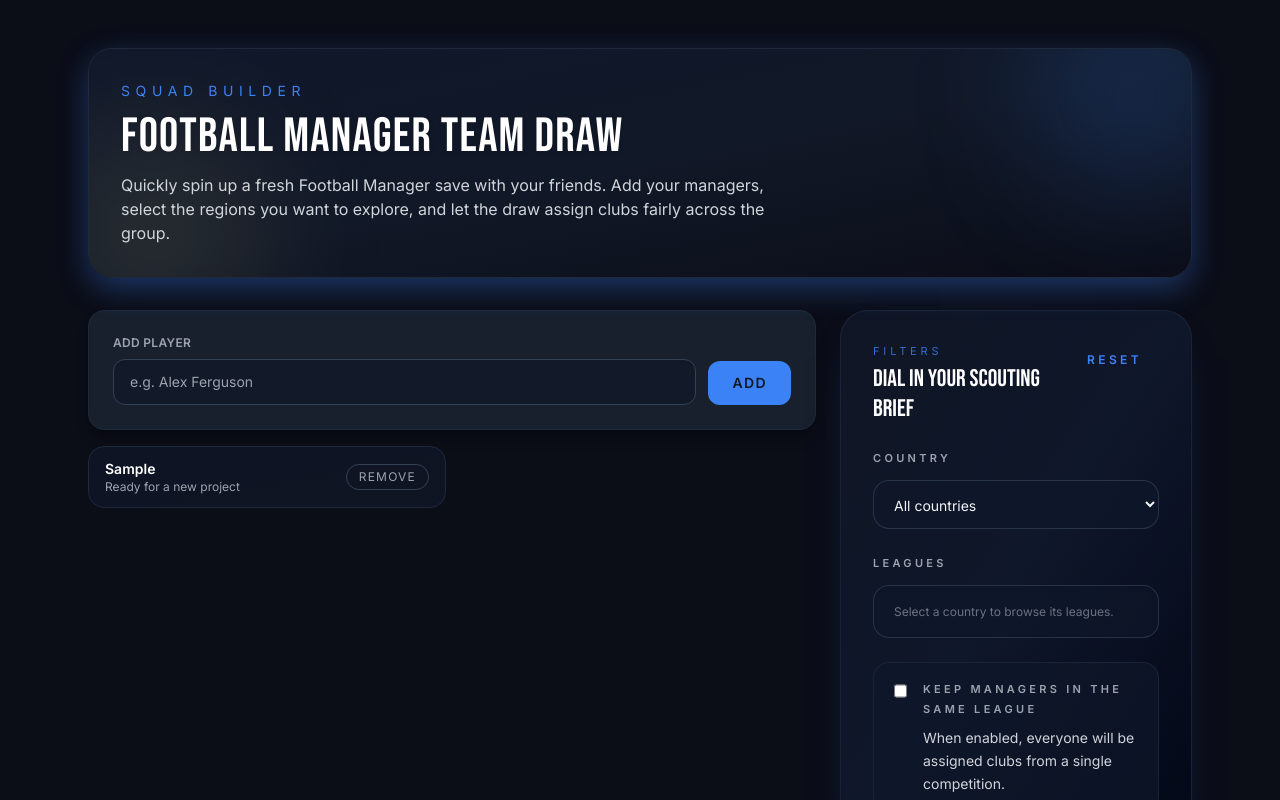
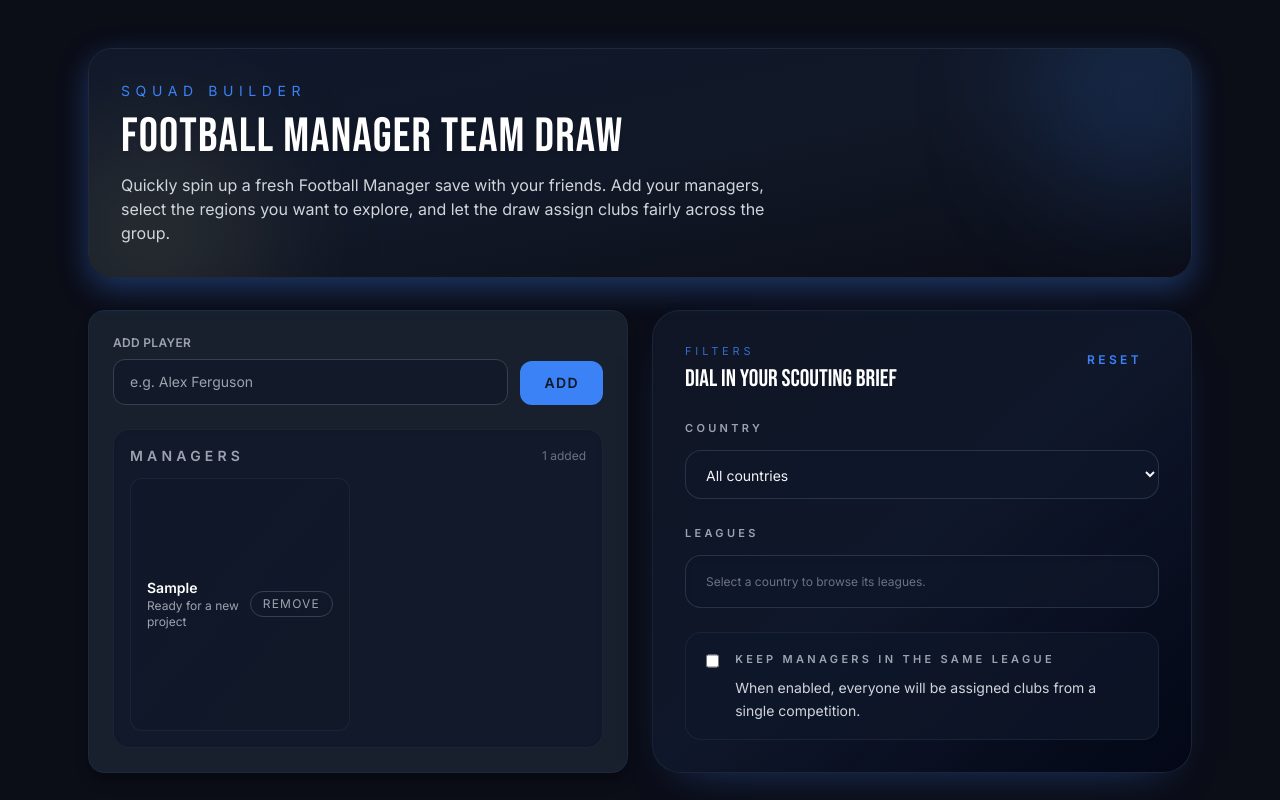
Before and after one commit to amerkovacevic/fm-team-draw, a React (Vite) app: page / in a window 1280 px wide. Both pictures are taken after typing "Sample" into the empty fields and a click on the button "ADD". Shown: the top 800 px of the page. Built offline with nearby package versions, Linux system fonts and the light colour scheme.

Commit message:
Embed manager list within add player panel

```diff
--- a/src/App.jsx
+++ b/src/App.jsx
@@ -1,7 +1,6 @@
 import { useMemo, useState } from 'react';
 import Header from './components/Header.jsx';
 import PlayerForm from './components/PlayerForm.jsx';
-import PlayerList from './components/PlayerList.jsx';
 import FiltersPanel from './components/FiltersPanel.jsx';
 import AssignmentResults from './components/AssignmentResults.jsx';
 import HistoryPanel from './components/HistoryPanel.jsx';
@@ -137,12 +136,11 @@
       <div className="mx-auto flex w-full max-w-6xl flex-col gap-8 px-6 pb-16 pt-12 flex-1">
         <Header />
 
-        <section className="grid gap-6 lg:grid-cols-3">
-          <div className="lg:col-span-2 space-y-4">
-            <PlayerForm onAddPlayer={addPlayer} />
-            <PlayerList players={players} onRemove={removePlayer} />
+        <section className="space-y-6">
+          <div className="grid gap-6 lg:grid-cols-2 lg:items-stretch">
+            <PlayerForm players={players} onAddPlayer={addPlayer} onRemovePlayer={removePlayer} />
+            <FiltersPanel filters={filters} onFiltersChange={setFilters} />
           </div>
-          <FiltersPanel filters={filters} onFiltersChange={setFilters} />
         </section>
 
         <AssignmentResults
--- a/src/components/FiltersPanel.jsx
+++ b/src/components/FiltersPanel.jsx
@@ -33,7 +33,7 @@
   };
 
   return (
-    <section className="flex flex-col gap-6 rounded-[28px] border border-slate-800/80 bg-gradient-to-br from-pitch/85 via-slate-900 to-slate-950/80 p-8 shadow-[0_18px_45px_-30px_rgba(59,130,246,0.55)]">
+    <section className="flex h-full flex-col gap-6 rounded-[28px] border border-slate-800/80 bg-gradient-to-br from-pitch/85 via-slate-900 to-slate-950/80 p-8 shadow-[0_18px_45px_-30px_rgba(59,130,246,0.55)]">
       <header className="flex flex-col gap-6 sm:flex-row sm:items-center sm:justify-between">
         <div className="space-y-1">
           <p className="text-[11px] uppercase tracking-[0.35em] text-azure/80">Filters</p>
--- a/src/components/PlayerForm.jsx
+++ b/src/components/PlayerForm.jsx
@@ -1,6 +1,6 @@
 import { useState } from 'react';
 
-export default function PlayerForm({ onAddPlayer }) {
+export default function PlayerForm({ players = [], onAddPlayer, onRemovePlayer }) {
   const [playerName, setPlayerName] = useState('');
 
   const handleSubmit = (event) => {
@@ -12,10 +12,8 @@
   };
 
   return (
-    <form
-      onSubmit={handleSubmit}
-      className="flex flex-col gap-3 rounded-2xl border border-slate-800 bg-slate-850/70 p-6 shadow-lg shadow-black/20 sm:flex-row"
-    >
+    <section className="flex h-full flex-col gap-6 rounded-2xl border border-slate-800 bg-slate-850/70 p-6 shadow-lg shadow-black/20">
+      <form onSubmit={handleSubmit} className="flex flex-col gap-3 sm:flex-row sm:items-end">
         <div className="flex flex-1 flex-col gap-2">
           <label htmlFor="player" className="text-xs font-semibold uppercase tracking-wide text-gray-400">
             Add player
@@ -31,10 +29,44 @@
         </div>
         <button
           type="submit"
-        className="mt-2 rounded-xl bg-azure px-6 py-3 text-sm font-semibold uppercase tracking-widest text-pitch transition hover:-translate-y-0.5 hover:shadow-glow active:translate-y-0 sm:mt-auto"
+          className="mt-2 rounded-xl bg-azure px-6 py-3 text-sm font-semibold uppercase tracking-widest text-pitch transition hover:-translate-y-0.5 hover:shadow-glow active:translate-y-0 sm:mt-0"
         >
           Add
         </button>
       </form>
+
+      <div className="flex flex-1 flex-col rounded-2xl border border-slate-800/70 bg-slate-900/60 p-4 shadow-inner shadow-black/10">
+        <header className="flex items-center justify-between pb-3">
+          <h2 className="text-sm font-semibold uppercase tracking-[0.3em] text-gray-400">Managers</h2>
+          <span className="text-xs text-gray-500">{players.length} added</span>
+        </header>
+        {players.length ? (
+          <ul className="grid flex-1 gap-3 overflow-y-auto pr-1 sm:grid-cols-2">
+            {players.map((player) => (
+              <li
+                key={player.id}
+                className="flex items-center justify-between rounded-xl border border-slate-800/80 bg-gradient-to-br from-slate-900/70 to-pitch/70 px-4 py-3 text-sm"
+              >
+                <div>
+                  <p className="font-semibold text-white">{player.name}</p>
+                  <p className="text-xs text-gray-400">Ready for a new project</p>
+                </div>
+                <button
+                  type="button"
+                  onClick={() => onRemovePlayer(player.id)}
+                  className="rounded-full border border-slate-700 px-3 py-1 text-xs uppercase tracking-widest text-gray-400 transition hover:border-red-500 hover:text-red-300"
+                >
+                  Remove
+                </button>
+              </li>
+            ))}
+          </ul>
+        ) : (
+          <div className="flex flex-1 items-center justify-center rounded-xl border border-dashed border-slate-700/80 bg-slate-900/60 text-center text-sm text-gray-400">
+            No managers added yet. Add yourself or your friends to start the draw.
+          </div>
+        )}
+      </div>
+    </section>
   );
 }
```
Lines whose indentation alone changed are shown as unchanged.
